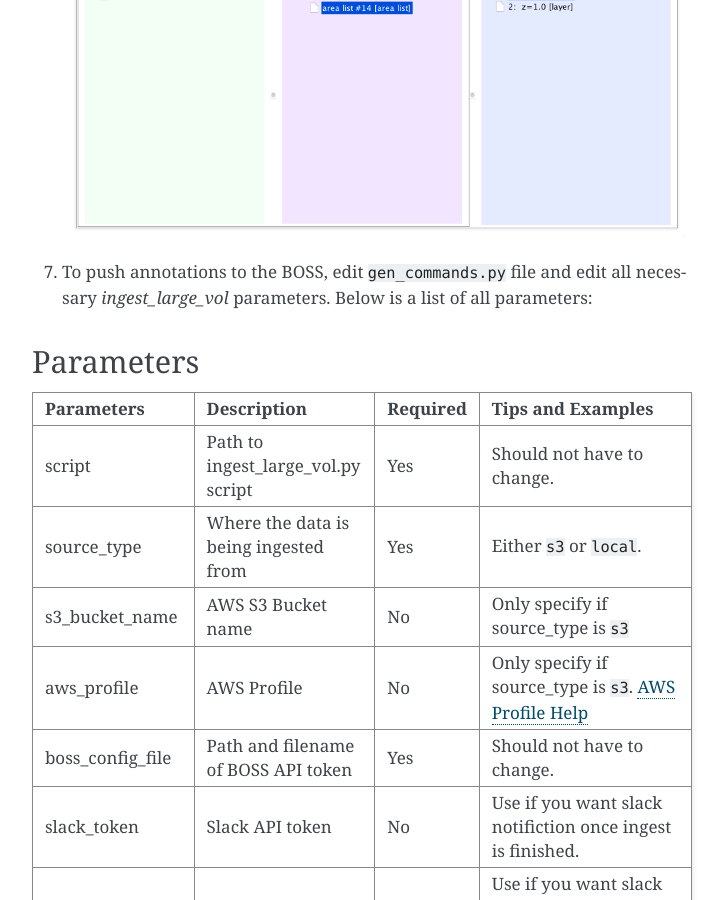
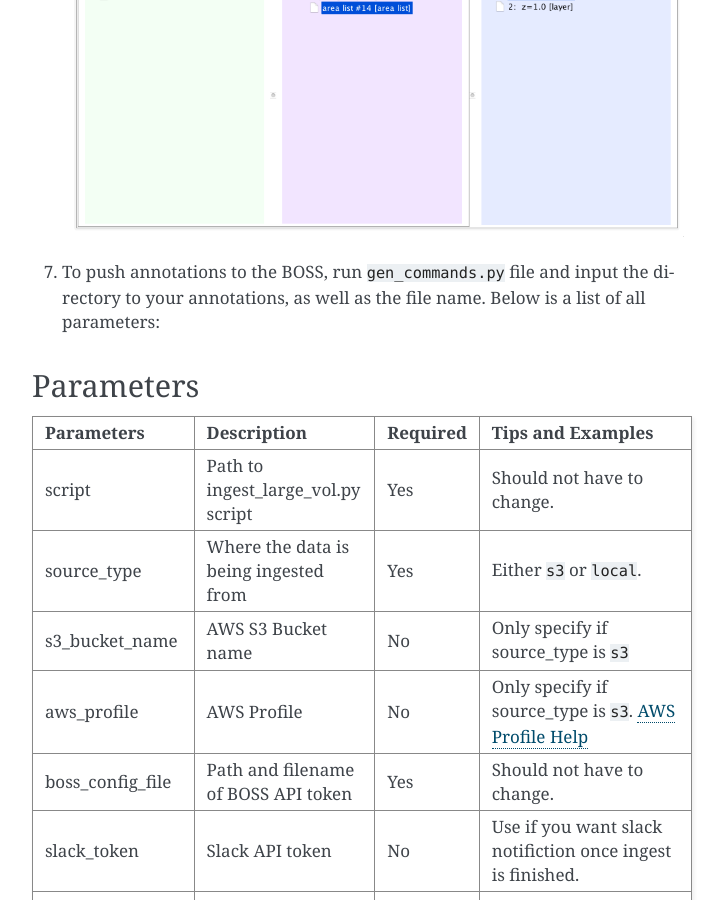
Before and after one commit to rguo123/NeuroData_Annotate, a Sphinx documentation site: the page built from docs/source/index.rst, in a window 1280 px wide and 900 px high, scrolled down 3383 px. Shown: the whole window, without its empty margins (388-1112 px from the left). Built offline with Sphinx 7.4.7, drawn with Linux system fonts in a browser that asks for light colours; some of the changed text lies outside the part shown.

Commit message:
added non-screenshot documentation

```diff
--- a/docs/source/index.rst
+++ b/docs/source/index.rst
@@ -75,7 +75,7 @@ Welcome to NeuroData Annotate's documentation!
   .. figure:: images/final_area_list.png
       :align: center
 
-7. To push annotations to the BOSS, edit ``gen_commands.py`` file and edit all necessary `ingest_large_vol` parameters. Below is a list of all parameters:
+7. To push annotations to the BOSS, run ``gen_commands.py`` file and input the directory to your annotations, as well as the file name. Below is a list of all parameters:
 
 Parameters
 ~~~~~~~~~~
@@ -123,9 +123,7 @@ Parameters
 | workers          |  Number of workers to use               |  Yes        |  Potential memory errors.                                                                                                                               |
 +------------------+-----------------------------------------+-------------+---------------------------------------------------------------------------------------------------------------------------------------------------------+
 
-8. Once all inputs are filled out, type ``python3 gen_commands.py`` in terminal.
-
-9. Paste command line output into terminal.
+8. Paste command line output into terminal.
 
 
 Indices and tables
```
